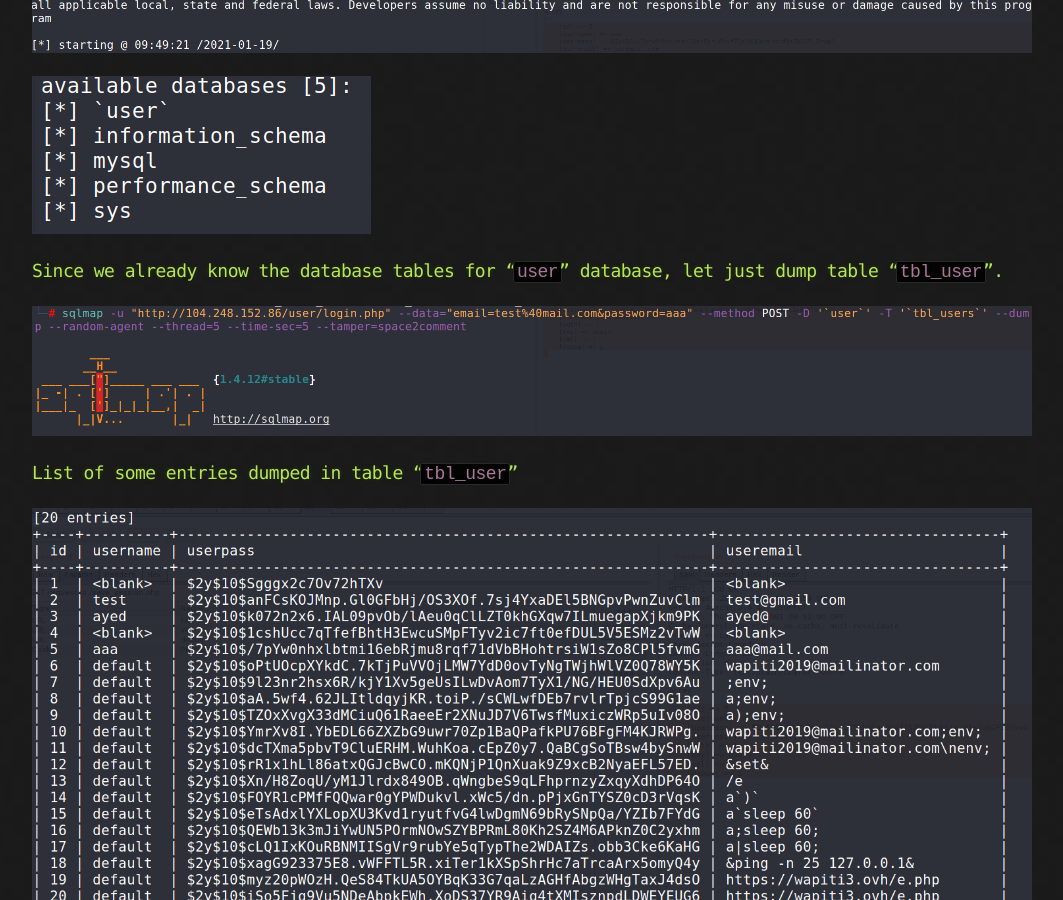
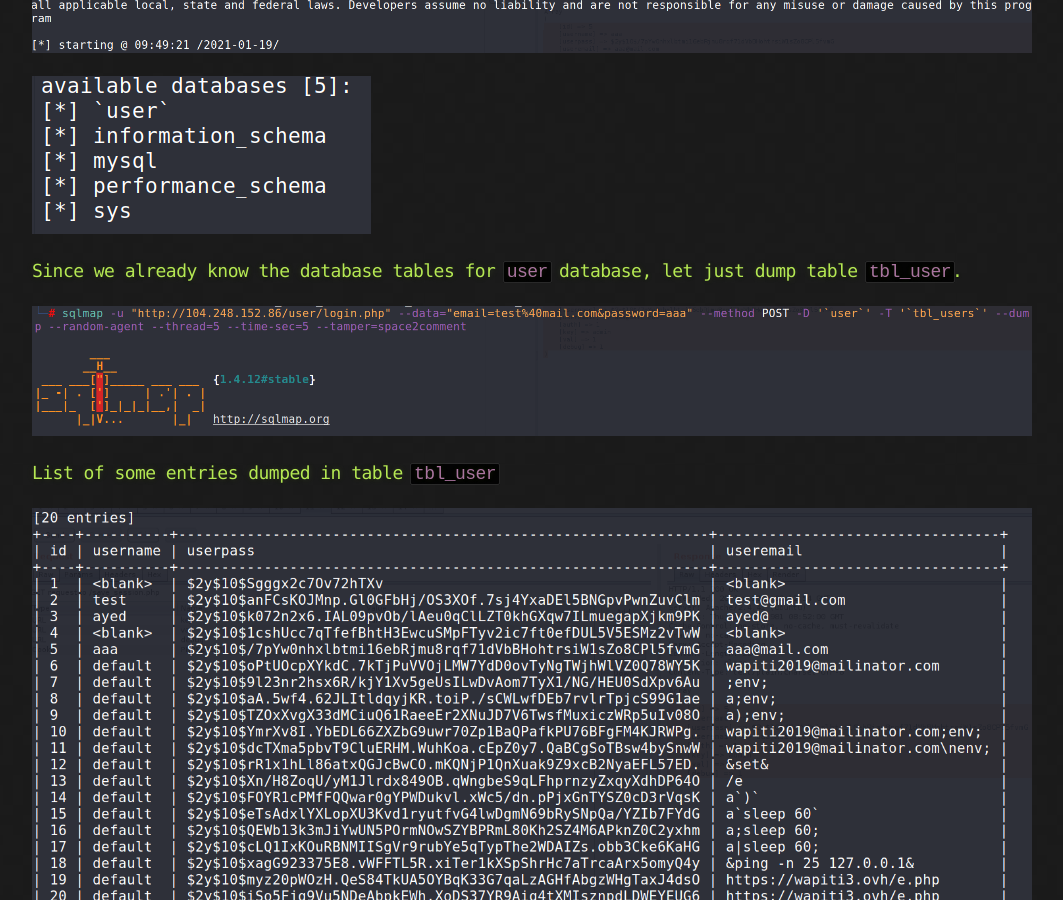
Before and after one commit to aimanpoji/aimanpoji.github.io, a Jekyll site: the page built from _posts/2021-01-19-Lazy-Web-Write-Up.md, in a window 1280 px wide and 900 px high, scrolled down 5388 px. Shown: the whole window, without its empty margins (108-1171 px from the left). Built offline with Jekyll 4.4.1, drawn with Linux system fonts in a browser that asks for light colours; nearby versions of some CDN libraries.

```diff
--- a/_posts/2021-01-19-Lazy-Web-Write-Up.md
+++ b/_posts/2021-01-19-Lazy-Web-Write-Up.md
@@ -52,11 +52,11 @@
 
 ![sql3](https://github.com/aimanpoji/aimanpoji.github.io/blob/main/images/lazyweb/sql3.png?raw=true)
 
-### Since we already know the database tables for "`user`" database, let just dump table "`tbl_user`".
+### Since we already know the database tables for `user` database, let just dump table `tbl_user`.
 
 ![sql4](https://github.com/aimanpoji/aimanpoji.github.io/blob/main/images/lazyweb/sql4.png?raw=true)
 
-### List of some entries dumped in table "`tbl_user`"
+### List of some entries dumped in table `tbl_user`
 
 ![sql5](https://github.com/aimanpoji/aimanpoji.github.io/blob/main/images/lazyweb/sql5.png?raw=true)
 
```
